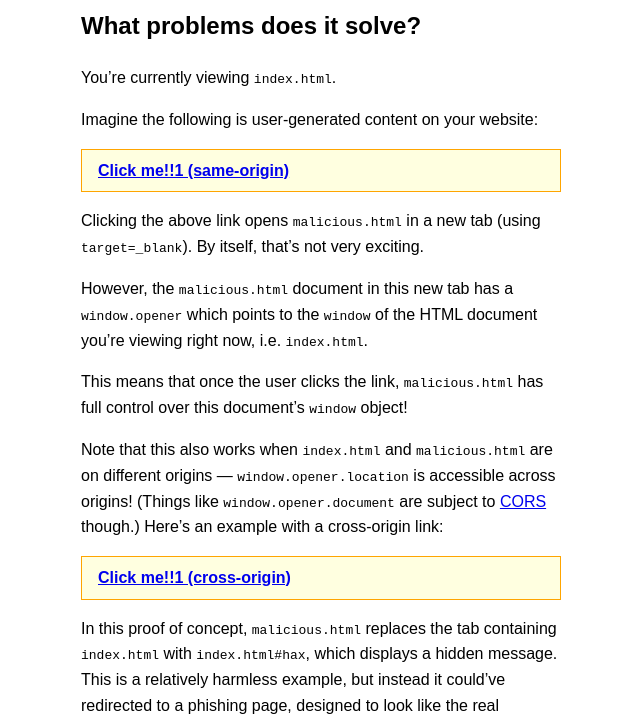
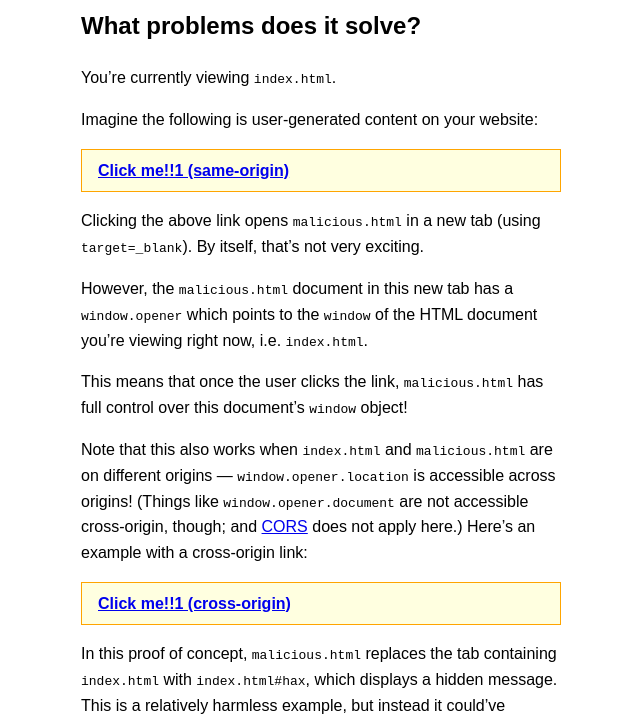
Before and after one commit to mathiasbynens/rel-noopener, a plain HTML site: page index.html in a window 1280 px wide. Shown: the part 87-803 px from the top of the page, without its empty margins (319-959 px from the left). Drawn offline with Linux system fonts and the light colour scheme.

Commit message:
Correct parenthesis about CORS
Also link to the Fetch spec for CORS.

Closes #6.

```diff
--- a/index.html
+++ b/index.html
@@ -19,7 +19,7 @@
 <p>Clicking the above link opens <code>malicious.html</code> in a new tab (using <code>target=_blank</code>). By itself, that’s not very exciting.
 <p>However, the <code>malicious.html</code> document in this new tab has a <code>window.opener</code> which points to the <code>window</code> of the HTML document you’re viewing right now, i.e. <code>index.html</code>.
 <p>This means that once the user clicks the link, <code>malicious.html</code> has full control over this document’s <code>window</code> object!
-<p>Note that this also works when <code>index.html</code> and <code>malicious.html</code> are on different origins — <code>window.opener.location</code> is accessible across origins! (Things like <code>window.opener.document</code> are subject to <a href="https://www.w3.org/TR/cors/">CORS</a> though.) Here’s an example with a cross-origin link:</p>
+<p>Note that this also works when <code>index.html</code> and <code>malicious.html</code> are on different origins — <code>window.opener.location</code> is accessible across origins! (Things like <code>window.opener.document</code> are not accessible cross-origin, though; and <a href="https://fetch.spec.whatwg.org/#http-cors-protocol">CORS</a> does not apply here.) Here’s an example with a cross-origin link:</p>
 <a class="user-generated" href="https://mathiasbynens.be/demo/opener" target="_blank"><b>Click me!!1 (cross-origin)</b></a>
 <p>In this proof of concept, <code>malicious.html</code> replaces the tab containing <code>index.html</code> with <code>index.html#hax</code>, which displays a hidden message. This is a relatively harmless example, but instead it could’ve redirected to a phishing page, designed to look like the real <code>index.html</code>, asking for login credentials. The user likely wouldn’t notice this, because the focus is on the malicious page in the new window while the redirect happens in the background. This attack could be made even more subtle by adding a delay before redirecting to the phishing page in the background (see <a href="http://www.azarask.in/blog/post/a-new-type-of-phishing-attack/"><i>tab nabbing</i></a>).
 <p>TL;DR If <code>window.opener</code> is set, a page can trigger a navigation in the opener regardless of security origin.
```
